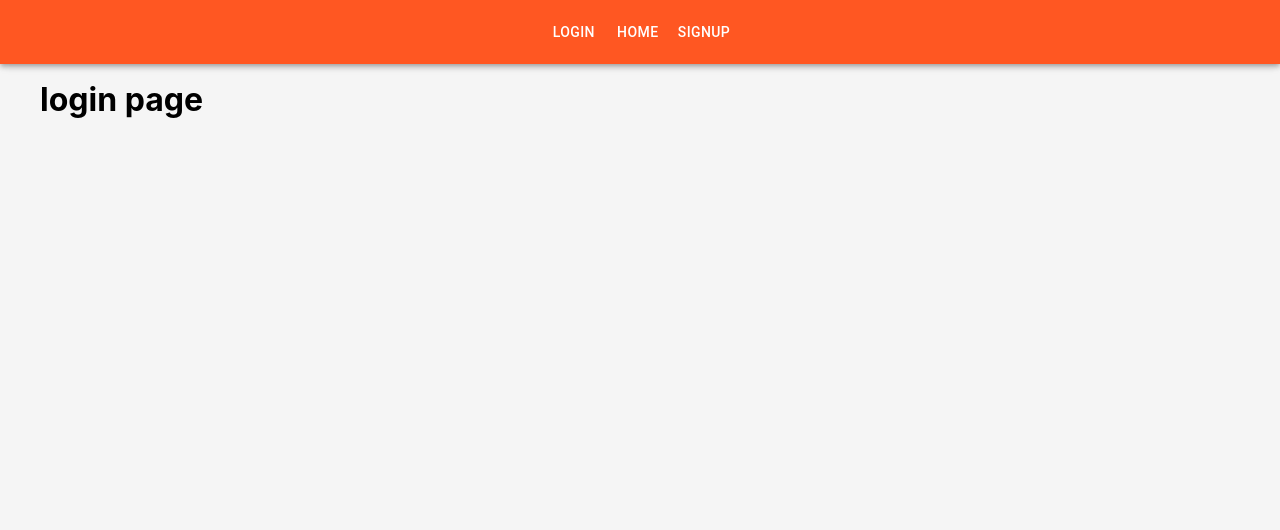
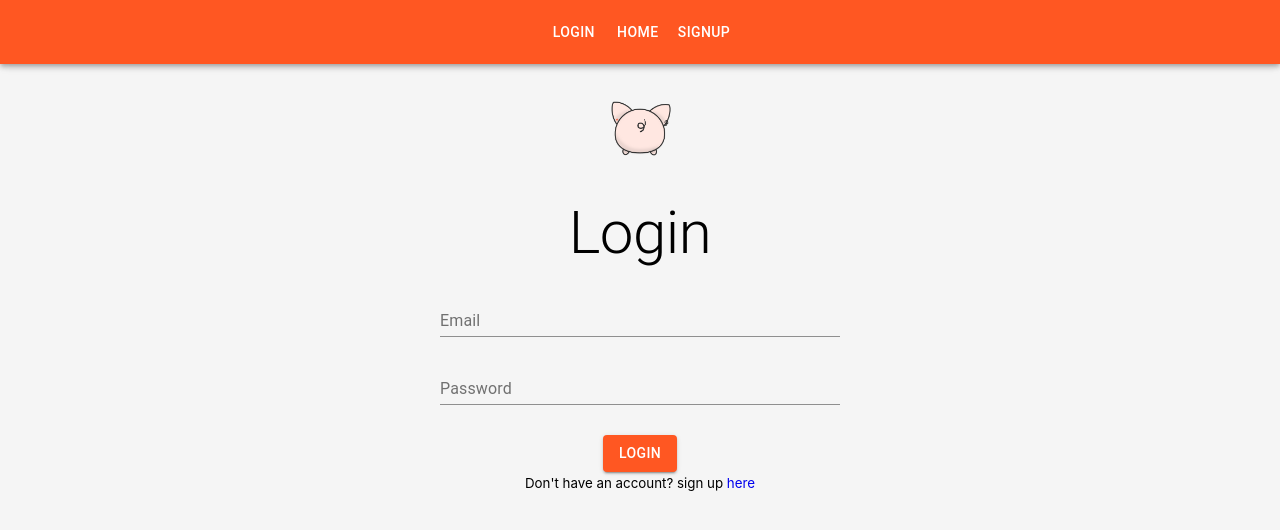
Before and after one commit to yoniakabecky/firebase-practice-socialApp-client, a React (Create React App) app: page /login in a window 1280 px wide. Shown: the top 530 px of the page. Built offline with nearby package versions, Linux system fonts and the light colour scheme.

Commit message:
Login Form

```diff
--- a/package.json
+++ b/package.json
@@ -8,6 +8,7 @@
     "@testing-library/react": "^9.3.2",
     "@testing-library/user-event": "^7.1.2",
     "axios": "^0.19.1",
+    "dayjs": "^1.8.19",
     "react": "^16.12.0",
     "react-dom": "^16.12.0",
     "react-router-dom": "^5.1.2",
--- a/src/components/Scream.js
+++ b/src/components/Scream.js
@@ -1,6 +1,8 @@
 import React, { Component } from 'react';
 import { withStyles } from '@material-ui/core/styles';
 import { Link } from 'react-router-dom';
+import dayjs from 'dayjs';
+import relativeTime from 'dayjs/plugin/relativeTime';
 
 // MUI Stuff
 import Card from '@material-ui/core/Card';
@@ -21,11 +23,12 @@ const styles = {
     padding: 25,
     objectFit: "cover"
   }
-
 }
 
 export class Scream extends Component {
   render() {
+    dayjs.extend(relativeTime);
+
     // destructuring
     const {
       classes,
@@ -52,8 +55,12 @@ export class Scream extends Component {
             color="primary"
           >{userHandle}
           </Typography>
-          <Typography variant="body2" color="textSecondary">{createdAt}</Typography>
-          <Typography variant="body1" >{body}</Typography>
+          <Typography variant="body2" color="textSecondary">
+            {dayjs(createdAt).fromNow()}
+          </Typography>
+          <Typography variant="body1" >
+            {body}
+          </Typography>
         </CardContent>
       </Card>
     );
--- a/src/pages/home.js
+++ b/src/pages/home.js
@@ -11,7 +11,6 @@ export class home extends Component {
   componentDidMount() {
     axios.get('/screams')
       .then(res => {
-        console.log(res.data);
         this.setState({
           screams: res.data
         })
--- a/src/pages/login.js
+++ b/src/pages/login.js
@@ -1,13 +1,155 @@
 import React, { Component } from 'react';
+import { withStyles } from '@material-ui/core/styles';
+import PropTypes from 'prop-types';
+import AppIcon from '../images/icon.png';
+import { Link } from 'react-router-dom';
+
+//MUI stuff
+import Grid from '@material-ui/core/Grid';
+import Typography from '@material-ui/core/Typography';
+import TextField from '@material-ui/core/TextField';
+import Button from '@material-ui/core/Button';
+import axios from 'axios';
+import { CircularProgress } from '@material-ui/core';
+
+
+const styles = {
+  form: {
+    textAlign: "center"
+  },
+  image: {
+    margin: "20px auto",
+    width: "70px"
+  },
+  pageTitle: {
+    margin: "10px auto",
+  },
+  textField: {
+    margin: "10px auto",
+  },
+  button: {
+    marginTop: "20px",
+    position: 'relative'
+  },
+  customError: {
+    color: 'red',
+    fontSize: '0.8rem',
+    marginTop: 10
+  },
+  progress: {
+    position: 'absolute'
+  }
+};
+
 
 export class login extends Component {
+  constructor() {
+    super();
+    this.state = {
+      email: "",
+      password: "",
+      loading: false,
+      errors: {}
+    }
+  }
+
+  handleSubmit = (event) => {
+    event.preventDefault();
+    this.setState({
+      loading: true
+    });
+    const userData = {
+      email: this.state.email,
+      password: this.state.password
+    }
+    axios.post("/login", userData)
+      .then(res => {
+        console.log(res.data);
+        this.setState({
+          loading: true
+        });
+        this.props.history.push("/");
+      })
+      .catch(err => {
+        this.setState({
+          errors: err.response.data,
+          loading: false
+        })
+      })
+  }
+
+  handleChange = (event) => {
+    this.setState({
+      [event.target.name]: event.target.value
+    })
+  }
+
   render() {
+    const { classes } = this.props;
+    const { errors, loading } = this.state;
+
     return (
-      <div>
-        <h1>login page</h1>
-      </div>
+      <Grid container className={classes.form}>
+        <Grid item sm />
+        <Grid item sm>
+          <img src={AppIcon} alt="piggy" className={classes.image} />
+          <Typography variant="h2" className={classes.pageTitle}>
+            Login
+          </Typography>
+          <form noValidate onSubmit={this.handleSubmit}>
+            <TextField
+              id="email"
+              name="email"
+              type="email"
+              label="Email"
+              className={classes.textField}
+              helperText={errors.email}
+              error={errors.email ? true : false}
+              value={this.state.email}
+              onChange={this.handleChange}
+              fullWidth
+            />
+            <TextField
+              id="password"
+              name="password"
+              type="password"
+              label="Password"
+              className={classes.textField}
+              helperText={errors.password}
+              error={errors.password ? true : false}
+              value={this.state.password}
+              onChange={this.handleChange}
+              fullWidth
+            />
+            {errors.general && (
+              <Typography variant="body2" className={classes.customError}>
+                {errors.general}
+              </Typography>
+            )}
+            <Button
+              type="submit"
+              variant="contained"
+              color="primary"
+              className={classes.button}
+              disabled={loading}
+            >
+              Login
+              {loading && (
+                <CircularProgress size={30} className={classes.progress} />
+              )}
+            </Button>
+            <br />
+            <small>Don't have an account? sign up <Link to="/signup">here</Link></small>
+          </form>
+        </Grid>
+        <Grid item sm />
+      </Grid>
     );
   }
 }
 
-export default login;
+login.propTypes = {
+  classes: PropTypes.object.isRequired
+}
+
+export default withStyles(styles)(login);
```
Also changed, not shown: src/images/icon.png (added), 1 other file (tests, documents, lock files or other folders).
